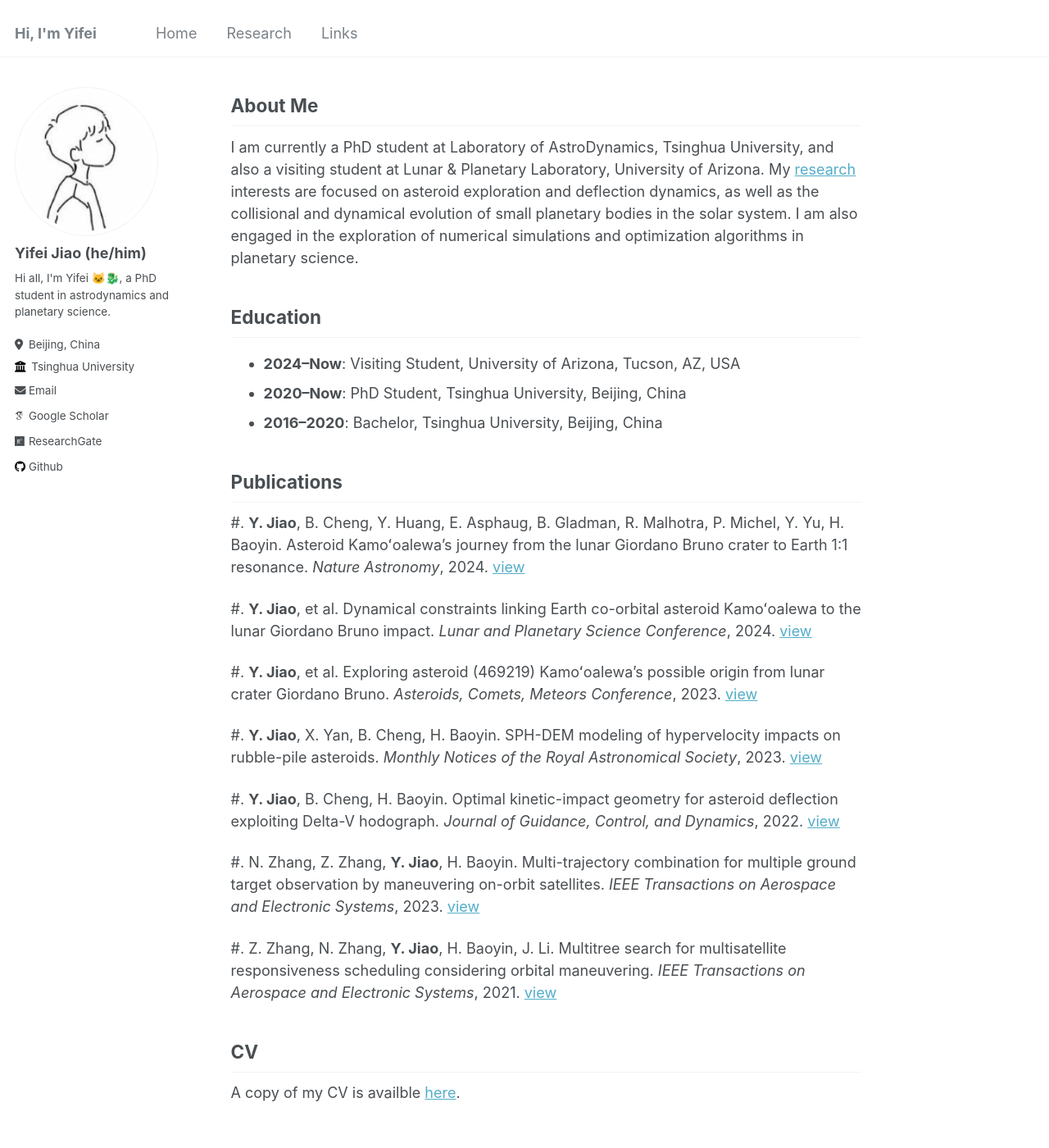
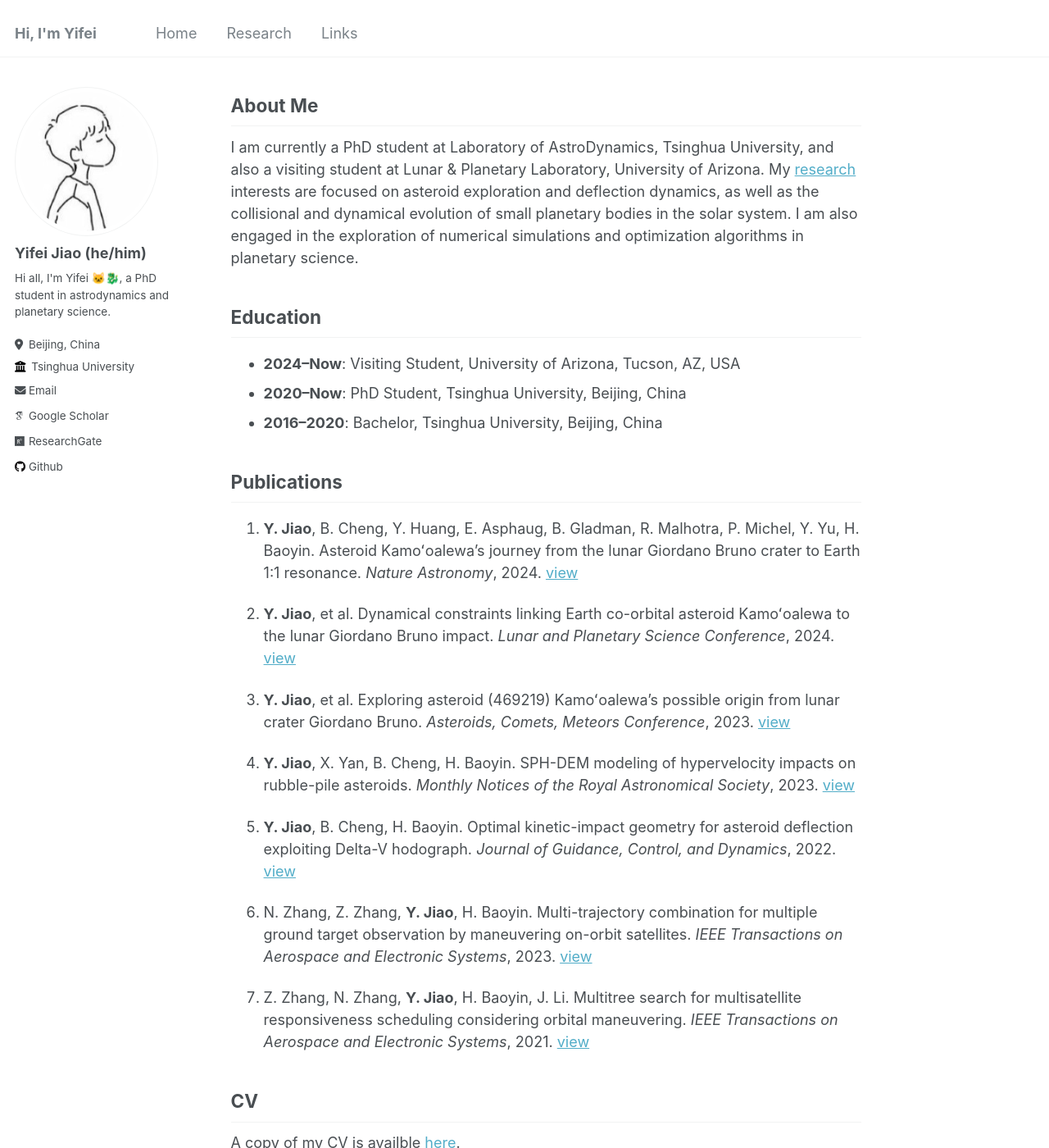
Before and after one commit to jiaoyf-thu/jiaoyf-thu.github.io, a Jekyll site: the page built from _pages/about.md, in a window 1280 px wide and 1400 px high. Shown: the whole window at 82% size. Built offline with Jekyll 4.4.1, drawn with Linux system fonts in a browser that asks for light colours; some web fonts are replaced; part of the change alters nothing that is shown.

Commit message:
Update about.md

```diff
--- a/_pages/about.md
+++ b/_pages/about.md
@@ -18,19 +18,19 @@ I am currently a PhD student at Laboratory of AstroDynamics, Tsinghua University
 + **2016--2020**: Bachelor, Tsinghua University, Beijing, China
 
 ## Publications
-#. **Y. Jiao**, B. Cheng, Y. Huang, E. Asphaug, B. Gladman, R. Malhotra, P. Michel, Y. Yu, H. Baoyin. Asteroid Kamoʻoalewa's journey from the lunar Giordano Bruno crater to Earth 1:1 resonance. *Nature Astronomy*, 2024. <a href="https://www.nature.com/articles/s41550-024-02258-z" target="_blank">view</a>
+1. **Y. Jiao**, B. Cheng, Y. Huang, E. Asphaug, B. Gladman, R. Malhotra, P. Michel, Y. Yu, H. Baoyin. Asteroid Kamoʻoalewa's journey from the lunar Giordano Bruno crater to Earth 1:1 resonance. *Nature Astronomy*, 2024. <a href="https://www.nature.com/articles/s41550-024-02258-z" target="_blank">view</a>
 
-#. **Y. Jiao**, et al. Dynamical constraints linking Earth co-orbital asteroid Kamoʻoalewa to the lunar Giordano Bruno impact. *Lunar and Planetary Science Conference*, 2024. <a href="https://www.hou.usra.edu/meetings/lpsc2024/pdf/1973.pdf" target="_blank">view</a>
+2. **Y. Jiao**, et al. Dynamical constraints linking Earth co-orbital asteroid Kamoʻoalewa to the lunar Giordano Bruno impact. *Lunar and Planetary Science Conference*, 2024. <a href="https://www.hou.usra.edu/meetings/lpsc2024/pdf/1973.pdf" target="_blank">view</a>
 
-#. **Y. Jiao**, et al. Exploring asteroid (469219) Kamoʻoalewa's possible origin from lunar crater Giordano Bruno. *Asteroids, Comets, Meteors Conference*, 2023. <a href="https://www.hou.usra.edu/meetings/acm2023/pdf/2195.pdf" target="_blank">view</a>
+3. **Y. Jiao**, et al. Exploring asteroid (469219) Kamoʻoalewa's possible origin from lunar crater Giordano Bruno. *Asteroids, Comets, Meteors Conference*, 2023. <a href="https://www.hou.usra.edu/meetings/acm2023/pdf/2195.pdf" target="_blank">view</a>
 
-#. **Y. Jiao**, X. Yan, B. Cheng, H. Baoyin. SPH-DEM modeling of hypervelocity impacts on rubble-pile asteroids. *Monthly Notices of the Royal Astronomical Society*, 2023. <a href="https://doi.org/10.1093/mnras/stad3888" target="_blank">view</a>
+4. **Y. Jiao**, X. Yan, B. Cheng, H. Baoyin. SPH-DEM modeling of hypervelocity impacts on rubble-pile asteroids. *Monthly Notices of the Royal Astronomical Society*, 2023. <a href="https://doi.org/10.1093/mnras/stad3888" target="_blank">view</a>
 
-#. **Y. Jiao**, B. Cheng, H. Baoyin. Optimal kinetic-impact geometry for asteroid deflection exploiting Delta-V hodograph. *Journal of Guidance, Control, and Dynamics*, 2022. <a href="https://arc.aiaa.org/doi/10.2514/1.G006876" target="_blank">view</a>
+5. **Y. Jiao**, B. Cheng, H. Baoyin. Optimal kinetic-impact geometry for asteroid deflection exploiting Delta-V hodograph. *Journal of Guidance, Control, and Dynamics*, 2022. <a href="https://arc.aiaa.org/doi/10.2514/1.G006876" target="_blank">view</a>
 
-#. N. Zhang, Z. Zhang, **Y. Jiao**, H. Baoyin. Multi-trajectory combination for multiple ground target observation by maneuvering on-orbit satellites. *IEEE Transactions on Aerospace and Electronic Systems*, 2023. <a href="https://doi.org/10.1109/TAES.2023.3303409" target="_blank">view</a>
+6. N. Zhang, Z. Zhang, **Y. Jiao**, H. Baoyin. Multi-trajectory combination for multiple ground target observation by maneuvering on-orbit satellites. *IEEE Transactions on Aerospace and Electronic Systems*, 2023. <a href="https://doi.org/10.1109/TAES.2023.3303409" target="_blank">view</a>
 
-#. Z. Zhang, N. Zhang, **Y. Jiao**, H. Baoyin, J. Li. Multitree search for multisatellite responsiveness scheduling considering orbital maneuvering. *IEEE Transactions on Aerospace and Electronic Systems*, 2021. <a href="https://doi.org/10.1109/TAES.2021.3129723" target="_blank">view</a>
+7. Z. Zhang, N. Zhang, **Y. Jiao**, H. Baoyin, J. Li. Multitree search for multisatellite responsiveness scheduling considering orbital maneuvering. *IEEE Transactions on Aerospace and Electronic Systems*, 2021. <a href="https://doi.org/10.1109/TAES.2021.3129723" target="_blank">view</a>
 
 ## CV
 A copy of my CV is availble <a href="https://jiaoyf-thu.github.io/files/Resume.pdf" target="_blank">here</a>.
```
